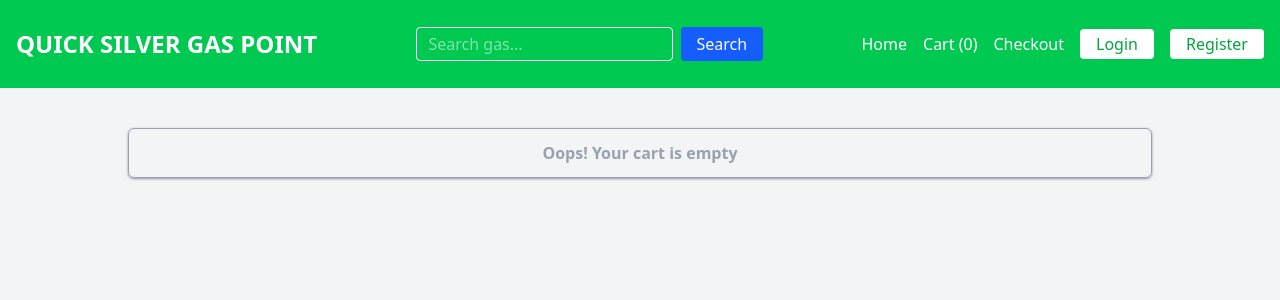
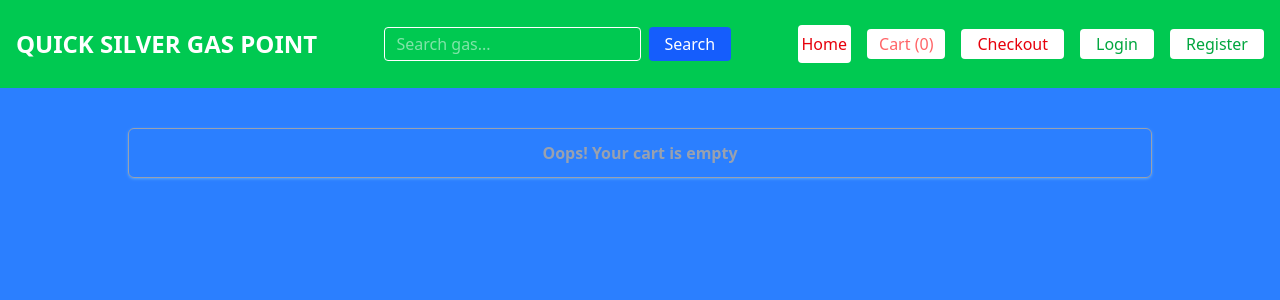
Before and after one commit to Terminete/QUICK-SILVER, a React (Vite) app: page /cart in a window 1280 px wide. Shown: the top 300 px of the page. Built offline with nearby package versions, Linux system fonts and the light colour scheme.

Commit message:
modified buttons

```diff
--- a/src/Context/Cart.jsx
+++ b/src/Context/Cart.jsx
@@ -6,11 +6,11 @@ const Cart = () => {
   const { cart, removeFromCart } = useCart();
 
   return (
-    <div className="bg-gray-100 min-h-screen  ">
+    <div className="bg-blue-500 min-h-screen  ">
       <Navbar />
       {cart.length === 0 ? (
         <div className="mt-10 w-full flex justify-center ">
-          <div className="flex justify-center w-[80%]  border rounded-md shadow-gray-400 shadow-sm border-gray-400  ">
+          <div className="flex justify-center w-[80%]  border rounded-md shadow-blue-400 shadow-sm border-gray-400  ">
             <p className="py-3 flex justify-center font-semibold text-gray-400 ">Oops! Your cart is empty</p>
           </div>
         </div>
--- a/src/Context/Checkout.jsx
+++ b/src/Context/Checkout.jsx
@@ -70,7 +70,7 @@ const Checkout = () => {
             value={quantity}
             onChange={(e) => setQuantity(Number(e.target.value))}
           />
-          <button className="w-full bg-green-600 text-white py-2 rounded hover:bg-green-700">
+          <button className="w-full bg-green-600 text-white py-2 rounded-full hover:bg-green-700">
             Save & Proceed to Payment
           </button>
         </form>
--- a/src/components/Navbar.jsx
+++ b/src/components/Navbar.jsx
@@ -34,9 +34,9 @@ const Navbar = () => {
         </button>
       </form>
         <div className="space-x-4">
-          <Link to="/">Home</Link>
-          <Link to="/cart">Cart ({cart.length})</Link>
-          <Link to="/checkout">Checkout</Link>
+          <Link to="/" className="bg-white text-red-600 py-2 px-1 rounded">Home</Link>
+          <Link to="/cart" className="bg-white text-red-400 px-3 py-1 rounded">Cart ({cart.length})</Link>
+          <Link to="/checkout" className="bg-white text-red-600 px-4 py-1 rounded">Checkout</Link>
 
           {user ? (
             <>
```
